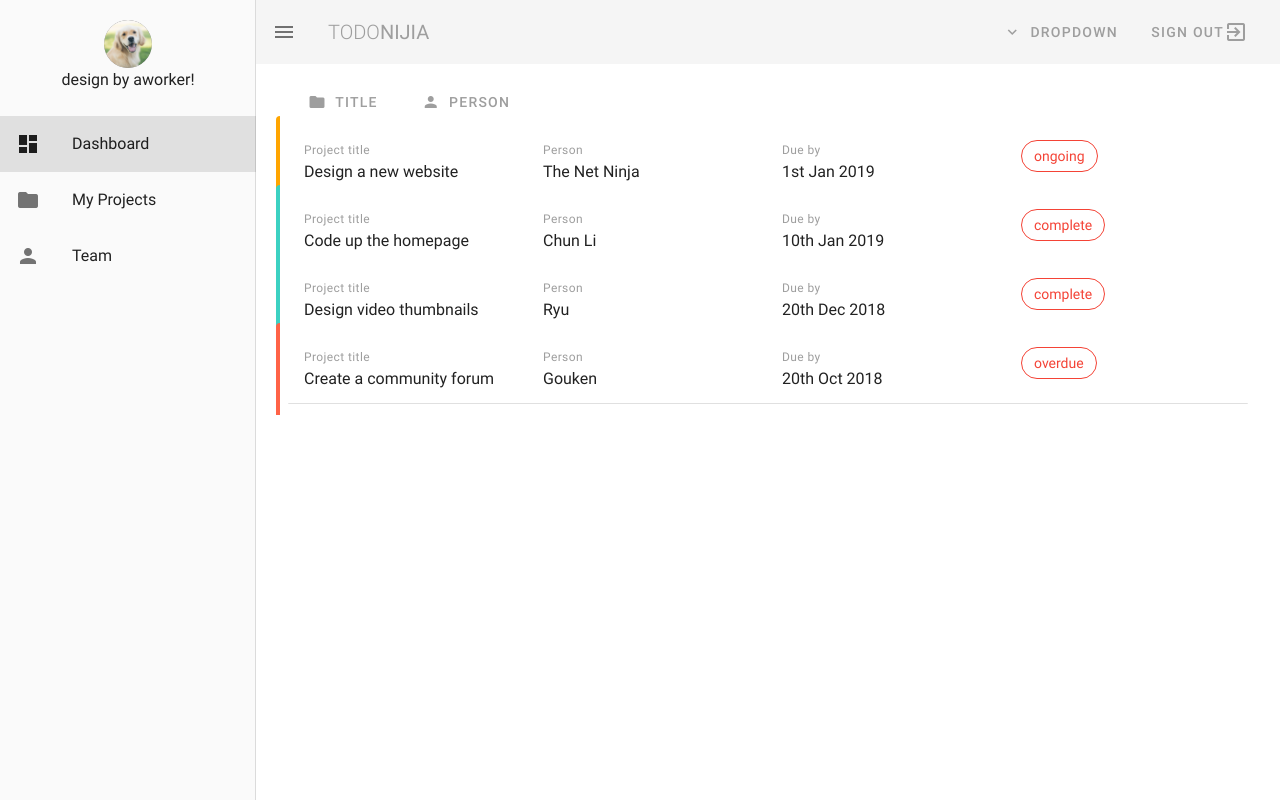
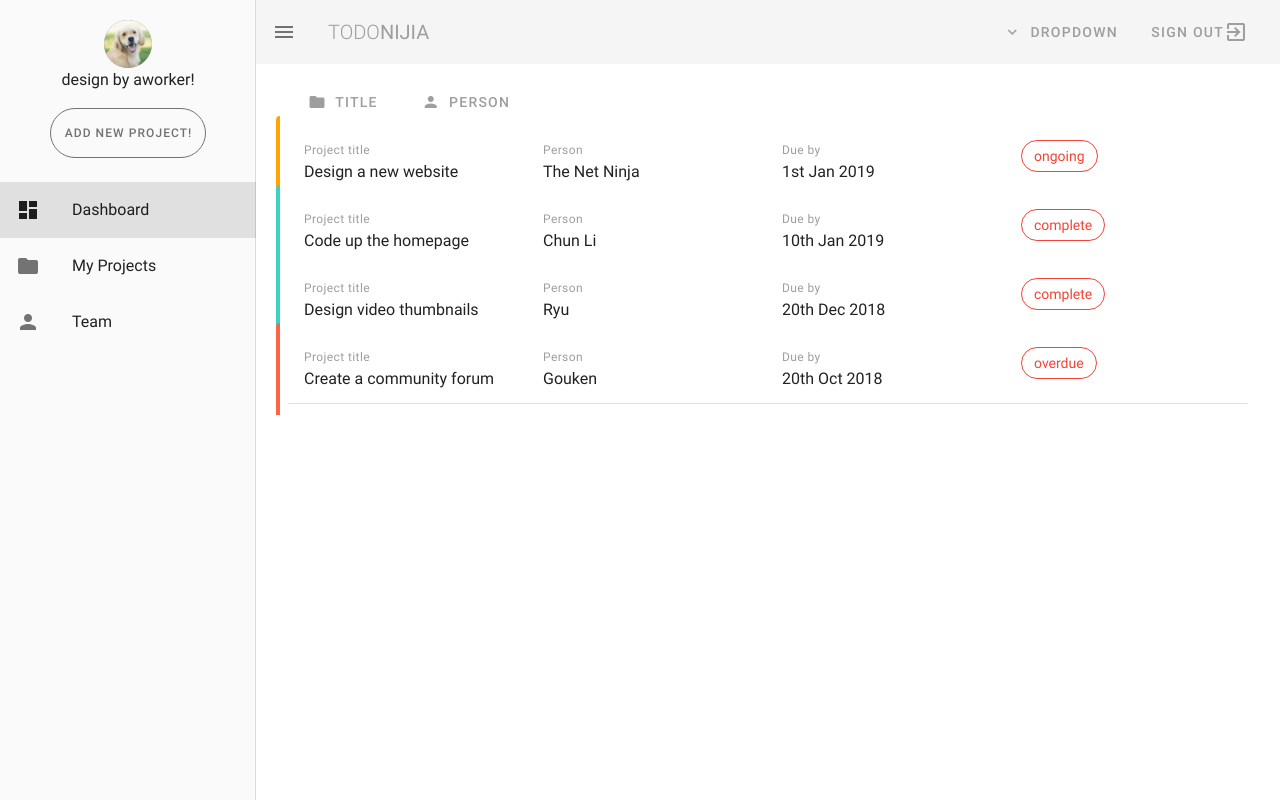
Before and after one commit to aworker/vuetify-demo, a Vue app: page / in a window 1280 px wide. Both pictures are taken after a click on the button 28 px from the left and 32 px from the top of the page. Built offline with nearby package versions, Linux system fonts and the light colour scheme.

Commit message:
coures23 学习使用 v-dialog

```diff
--- a/src/components/Navbar.vue
+++ b/src/components/Navbar.vue
@@ -40,7 +40,11 @@
                     <v-img src="家有爱宠.jpg"></v-img>
                 </v-avatar>
                 <p>design by aworker!</p>
+                <div class="mb-4">
+                    <Pupop/>
+                </div>
             </v-layout>
+
             <v-list>
                 <v-list-item-group v-model="index">
                     <v-list-item v-for="item in links" :key="item.text" router :to="item.route">
@@ -60,7 +64,9 @@
 </template>
 
 <script>
+    import Pupop from './Pupop'
     export default {
+        components:{ Pupop },
         name: "Navbar"
         , data() {
             return {
--- /dev/null
+++ b/src/components/Pupop.vue
@@ -0,0 +1,43 @@
+<template xmlns:v-slot="http://www.w3.org/1999/XSL/Transform">
+    <v-dialog
+            v-model="dialog"
+            width="300"
+    >
+        <template v-slot:activator="{ on }" >
+            <v-btn
+                    color="primary lighten-2"
+                    v-on="on"
+                    small
+                    outlined="30"
+                    rounded="30"
+                    min-height="50"
+            >
+                Add new project!
+            </v-btn>
+        </template>
+
+        <v-card>
+            <v-card-title
+                    class="headline grey lighten-2"
+                    primary-title
+            >
+                Privacy Policy
+            </v-card-title>
+
+            <v-card-text>
+                Lorem ipsum dolor sit amet, consectetur adipiscing elit, sed do eiusmod tempor incididunt ut labore et dolore magna aliqua. Ut enim ad minim veniam, quis nostrud exercitation ullamco laboris nisi ut aliquip ex ea commodo consequat. Duis aute irure dolor in reprehenderit in voluptate velit esse cillum dolore eu fugiat nulla pariatur. Excepteur sint occaecat cupidatat non proident, sunt in culpa qui officia deserunt mollit anim id est laborum.
+            </v-card-text>
+
+        </v-card>
+    </v-dialog>
+</template>
+
+<script>
+    export default {
+        name: "Pupop"
+    }
+</script>
+
+<style scoped>
+
+</style>
```
Also changed, not shown: src/readme/step23.txt (added).
